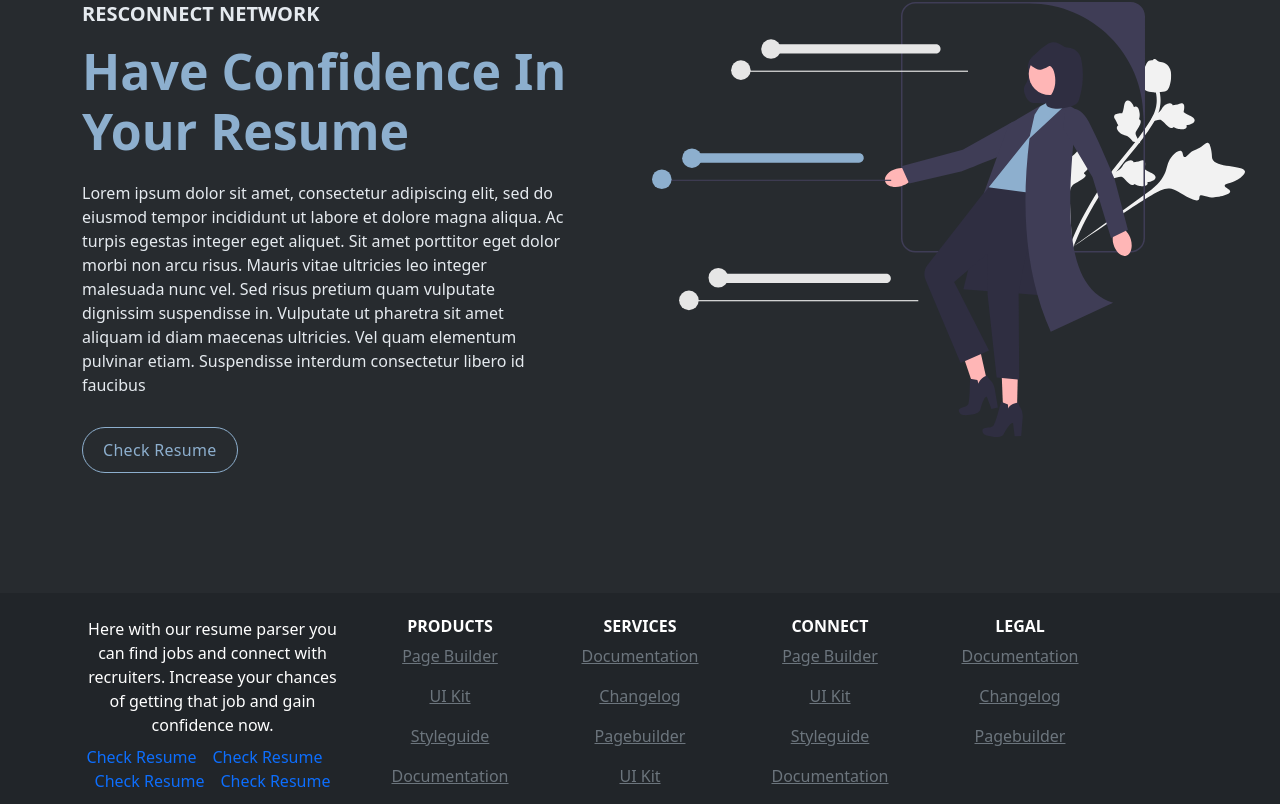
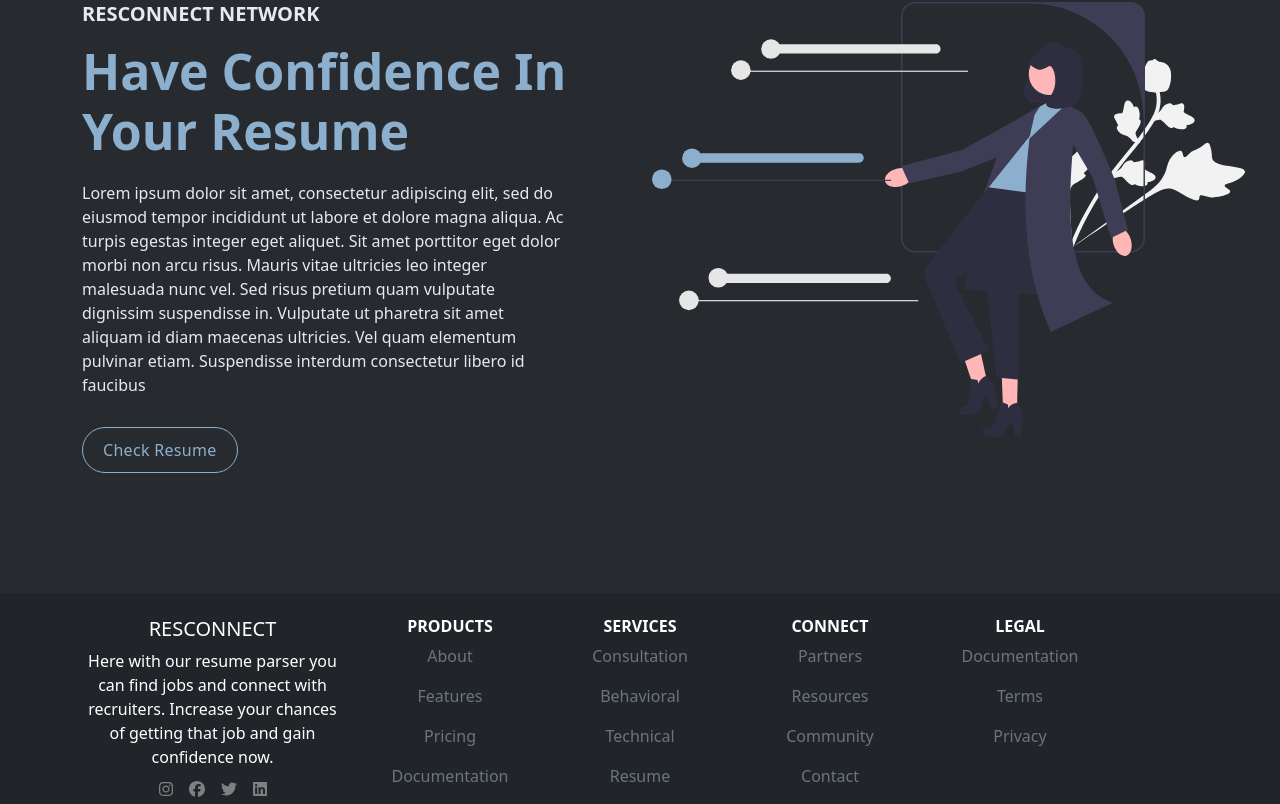
Before and after one commit to uriahpissalidis/resumeParser, a React (Create React App) app: page / in a window 1280 px wide. Shown: the part 280-1084 px from the top of the page. Built offline with nearby package versions, Linux system fonts and the light colour scheme.

Commit message:
completed footer

```diff
--- a/package.json
+++ b/package.json
@@ -4,6 +4,7 @@
   "private": true,
   "dependencies": {
     "@fortawesome/fontawesome-svg-core": "^6.1.1",
+    "@fortawesome/free-brands-svg-icons": "^6.1.1",
     "@fortawesome/free-solid-svg-icons": "^6.1.1",
     "@fortawesome/react-fontawesome": "^0.2.0",
     "@testing-library/jest-dom": "^5.16.4",
--- a/src/components/FooterComp.js
+++ b/src/components/FooterComp.js
@@ -1,136 +1,144 @@
 import React from "react";
 import "../styles/Footer.css";
 import { Link } from "react-router-dom";
+import { FontAwesomeIcon } from "@fortawesome/react-fontawesome";
+import {
+  faFacebook,
+  faInstagram,
+  faLinkedin,
+  faTwitter,
+} from "@fortawesome/free-brands-svg-icons";
 
 const Footer = () => (
-  <footer class="py-8 py-md-11 bg-dark text-center text-white page-footer font-small blue pt-4" >
-    <div class="container">
-      <div class="row">
-        <div class="col-12 col-md-4 col-lg-3">
-          <p class="text-gray-700 mb-2">
+  <footer className="py-8 py-md-11 bg-dark text-center text-white page-footer font-small blue pt-4">
+    <div className="container">
+      <div className="row">
+        <div className="col-12 col-md-4 col-lg-3">
+          <h5 className="text-uppercase">ResConnect</h5>
+          <p className="text-gray-700 mb-2">
             Here with our resume parser you can find jobs and connect with
             recruiters. Increase your chances of getting that job and gain
             confidence now.
           </p>
 
-          <ul class="list-unstyled list-inline list-social mb-6 mb-md-0">
-            <li class="list-inline-item list-social-item me-3">
-              <Link as={Link} class="text-decoration-none" to="/parse">
-                Check Resume
-              </Link>
+          <ul className="list-unstyled list-inline list-social mb-6 mb-md-0">
+            <li className="list-inline-item list-social-item me-3">
+              <a href="#!" className="text-decoration-none">
+                <FontAwesomeIcon icon={faInstagram} />
+              </a>
             </li>
-            <li class="list-inline-item list-social-item me-3">
-              <Link as={Link} class="text-decoration-none" to="/parse">
-                Check Resume
-              </Link>
+            <li className="list-inline-item list-social-item me-3">
+              <a href="#!" className="text-decoration-none">
+                <FontAwesomeIcon icon={faFacebook} />
+              </a>
             </li>
-            <li class="list-inline-item list-social-item me-3">
-              <Link as={Link} class="text-decoration-none" to="/parse">
-                Check Resume
-              </Link>
+            <li className="list-inline-item list-social-item me-3">
+              <a href="#!" className="text-decoration-none">
+                <FontAwesomeIcon icon={faTwitter} />
+              </a>
             </li>
-            <li class="list-inline-item list-social-item">
-              <Link as={Link} class="text-decoration-none" to="/parse">
-                Check Resume
-              </Link>
+            <li className="list-inline-item list-social-item">
+              <a href="#!" className="text-decoration-none">
+                <FontAwesomeIcon icon={faLinkedin} />
+              </a>
             </li>
           </ul>
         </div>
-        <div class="col-6 col-md-4 col-lg-2">
-          <h6 class="fw-bold text-uppercase text-gray-700">Products</h6>
+        <div className="col-6 col-md-4 col-lg-2">
+          <h6 className="fw-bold text-uppercase text-gray-700">Products</h6>
 
-          <ul class="list-unstyled text-muted mb-6 mb-md-8 mb-lg-0">
-            <li class="mb-3">
-              <a href="#!" class="text-reset">
-                Page Builder
+          <ul className="list-unstyled text-muted mb-6 mb-md-8 mb-lg-0">
+            <li className="mb-3">
+              <a href="#!" className="text-reset">
+                About
               </a>
             </li>
-            <li class="mb-3">
-              <a href="#!" class="text-reset">
-                UI Kit
+            <li className="mb-3">
+              <a href="#!" className="text-reset">
+                Features
               </a>
             </li>
-            <li class="mb-3">
-              <a href="#!" class="text-reset">
-                Styleguide
+            <li className="mb-3">
+              <a href="#!" className="text-reset">
+                Pricing
               </a>
             </li>
-            <li class="mb-3">
-              <a href="#!" class="text-reset">
+            <li className="mb-3">
+              <a href="#!" className="text-reset">
                 Documentation
               </a>
             </li>
           </ul>
         </div>
-        <div class="col-6 col-md-4 col-lg-2">
-          <h6 class="fw-bold text-uppercase text-gray-700">Services</h6>
+        <div className="col-6 col-md-4 col-lg-2">
+          <h6 className="fw-bold text-uppercase text-gray-700">Services</h6>
 
-          <ul class="list-unstyled text-muted mb-6 mb-md-8 mb-lg-0">
-            <li class="mb-3">
-              <a href="#!" class="text-reset">
-                Documentation
+          <ul className="list-unstyled text-muted mb-6 mb-md-8 mb-lg-0">
+            <li className="mb-3">
+              <a href="#!" className="text-reset">
+                Consultation
               </a>
             </li>
-            <li class="mb-3">
-              <a href="#!" class="text-reset">
-                Changelog
+            <li className="mb-3">
+              <a href="#!" className="text-reset">
+                Behavioral
               </a>
             </li>
-            <li class="mb-3">
-              <a href="#!" class="text-reset">
-                Pagebuilder
+            <li className="mb-3">
+              <a href="#!" className="text-reset">
+                Technical
               </a>
             </li>
             <li>
-              <a href="#!" class="text-reset">
-                UI Kit
+              <a href="#!" className="text-reset">
+                Resume
               </a>
             </li>
           </ul>
         </div>
-        <div class="col-6 col-md-4 offset-md-4 col-lg-2 offset-lg-0">
-          <h6 class="fw-bold text-uppercase text-gray-700">Connect</h6>
+        <div className="col-6 col-md-4 offset-md-4 col-lg-2 offset-lg-0">
+          <h6 className="fw-bold text-uppercase text-gray-700">Connect</h6>
 
-          <ul class="list-unstyled text-muted mb-0">
-            <li class="mb-3">
-              <a href="#!" class="text-reset">
-                Page Builder
+          <ul className="list-unstyled text-muted mb-0">
+            <li className="mb-3">
+              <a href="#!" className="text-reset">
+                Partners
               </a>
             </li>
-            <li class="mb-3">
-              <a href="#!" class="text-reset">
-                UI Kit
+            <li className="mb-3">
+              <a href="#!" className="text-reset">
+                Resources
               </a>
             </li>
-            <li class="mb-3">
-              <a href="#!" class="text-reset">
-                Styleguide
+            <li className="mb-3">
+              <a href="#!" className="text-reset">
+                Community
               </a>
             </li>
-            <li class="mb-3">
-              <a href="#!" class="text-reset">
-                Documentation
+            <li className="mb-3">
+              <a href="#!" className="text-reset">
+                Contact
               </a>
             </li>
           </ul>
         </div>
-        <div class="col-6 col-md-4 col-lg-2">
-          <h6 class="fw-bold text-uppercase text-gray-700">Legal</h6>
+        <div className="col-6 col-md-4 col-lg-2">
+          <h6 className="fw-bold text-uppercase text-gray-700">Legal</h6>
 
-          <ul class="list-unstyled text-muted mb-0">
-            <li class="mb-3">
-              <a href="#!" class="text-reset">
+          <ul className="list-unstyled text-muted mb-0">
+            <li className="mb-3">
+              <a href="#!" className="text-reset">
                 Documentation
               </a>
             </li>
-            <li class="mb-3">
-              <a href="#!" class="text-reset">
-                Changelog
+            <li className="mb-3">
+              <a href="#!" className="text-reset">
+                Terms
               </a>
             </li>
             <li>
-              <a href="#!" class="text-reset">
-                Pagebuilder
+              <a href="#!" className="text-reset">
+                Privacy
               </a>
             </li>
           </ul>
--- a/src/styles/Footer.css
+++ b/src/styles/Footer.css
@@ -1,3 +1,20 @@
-footer {
-    text-decoration: none;
+.text-decoration-none {
+  color: grey;
+  text-decoration: none !important;
 }
+
+a:hover {
+  color: white;
+  text-decoration: none;
+  cursor: pointer;
+}
+
+.text-reset {
+  text-decoration: none;
+}
+
+.text-reset a:hover {
+  color: white;
+  text-decoration: none;
+  cursor: pointer;
+}
```
Also changed, not shown: 1 other file (tests, documents, lock files or other folders).
